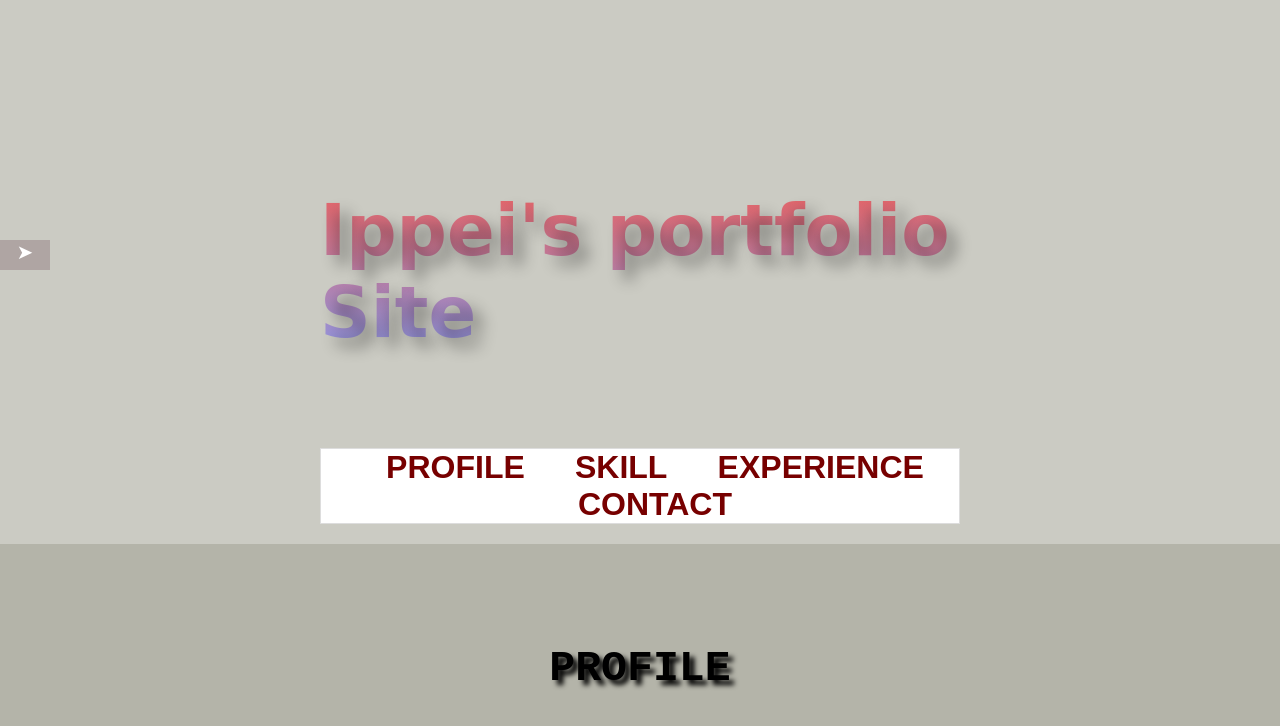
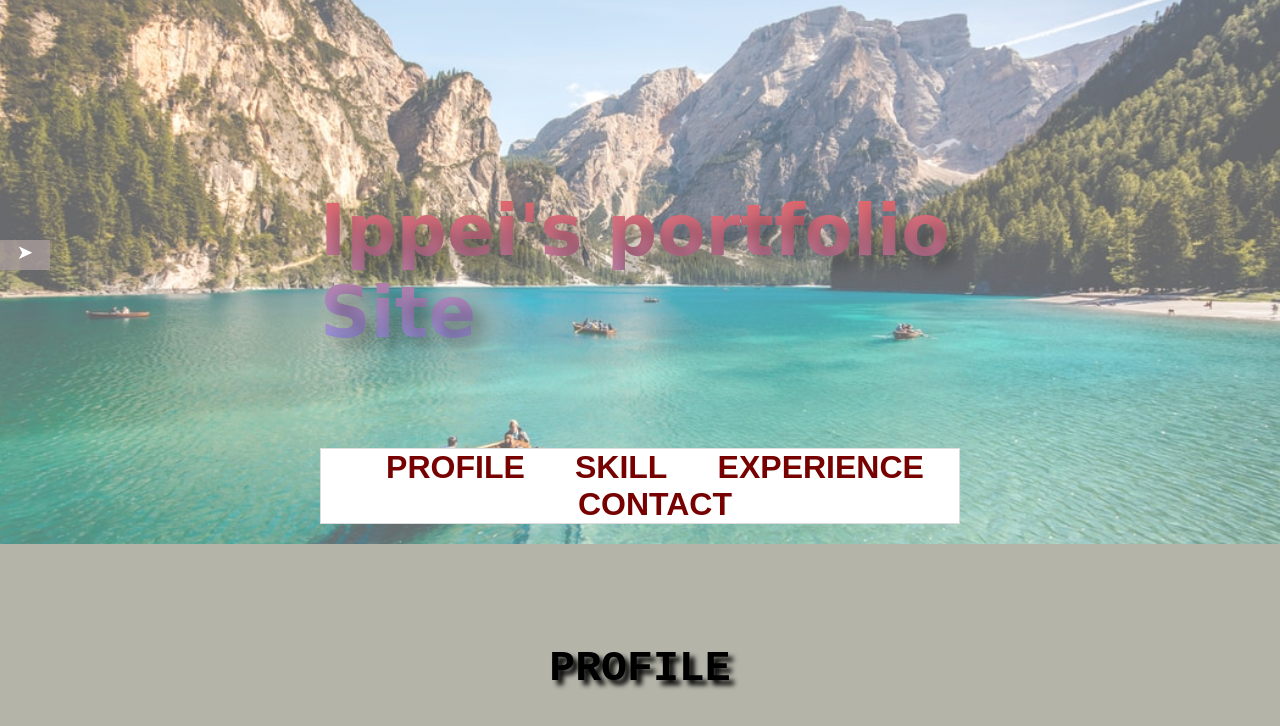
Before and after one commit to Ippei523/ippei-github.io, a plain HTML site: page index.html in a window 1280 px wide. Shown: the top 726 px of the page. Drawn offline with nearby package versions, Linux system fonts and the light colour scheme.

Commit message:
Update styles.css

```diff
--- a/styles.css
+++ b/styles.css
@@ -15,7 +15,7 @@ body {
 }
 
 .header__bg {
-  background-image: url(../img/photo-1501785888041-af3ef285b470.png);
+  background-image: url(photo-1501785888041-af3ef285b470.png);
   background-repeat:no-repeat;
   background-size: cover;
   background-position: center;
```
